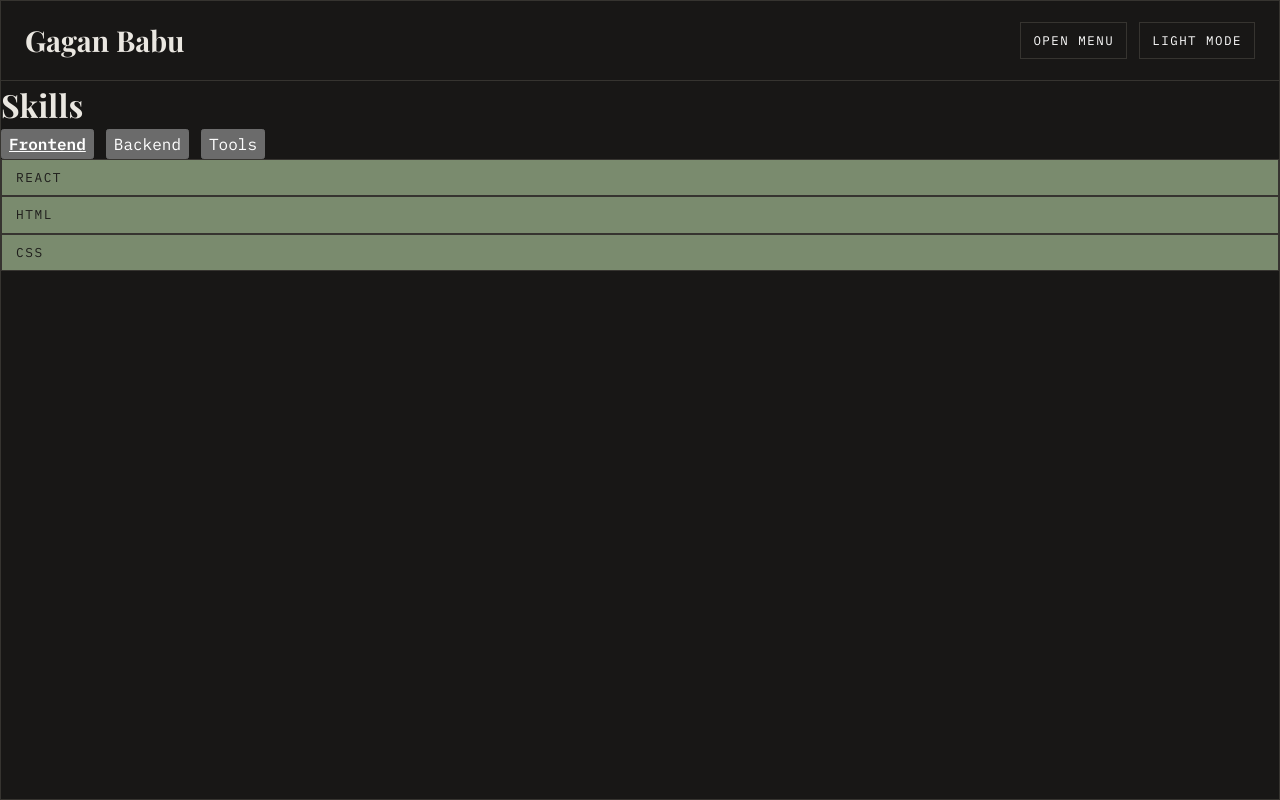
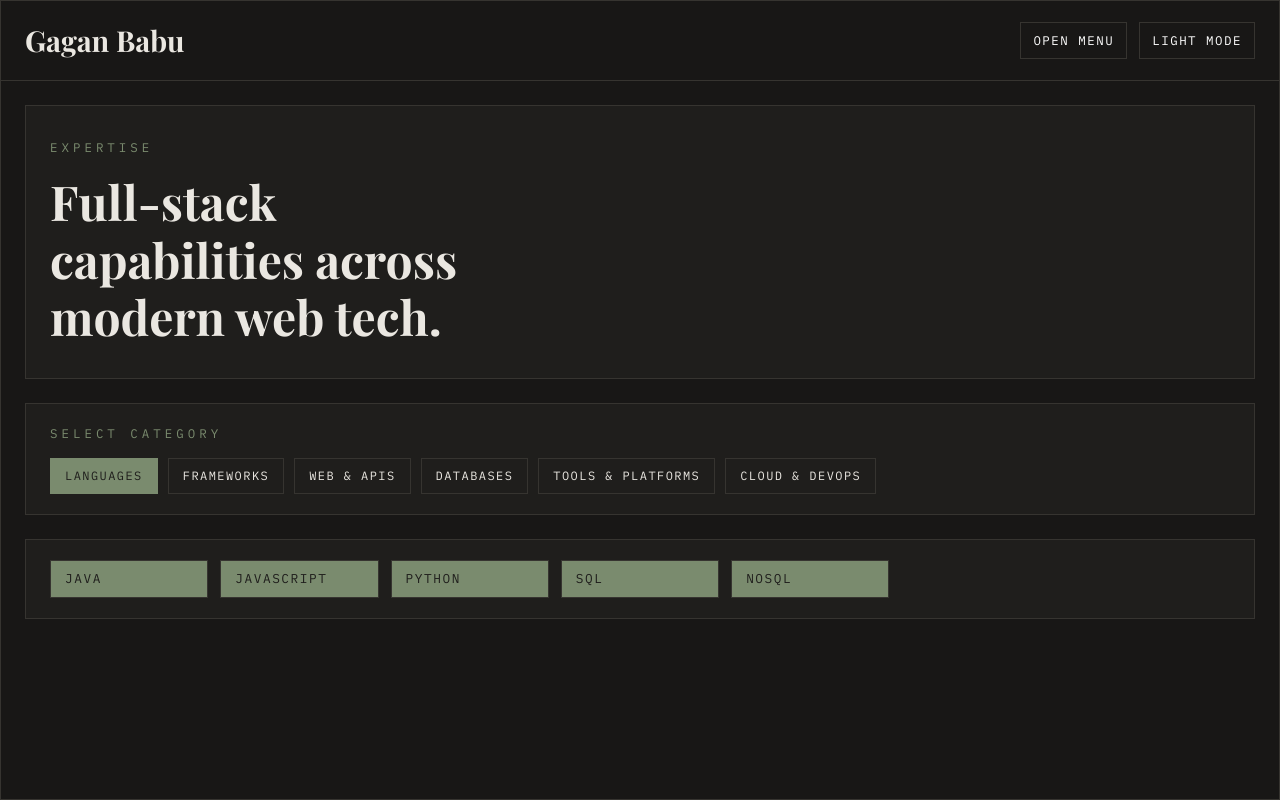
Before and after one commit to GaganBabu1/my-portfolio, a React (Vite) app: page /skills in a window 1280 px wide. Built offline with nearby package versions, Linux system fonts and the light colour scheme.

Commit message:
skills page styling

```diff
--- a/src/components/SkillBadge.module.css
+++ b/src/components/SkillBadge.module.css
@@ -7,5 +7,6 @@
   text-transform: uppercase;
   letter-spacing: 0.12em;
   background: var(--accent);
-  color: var(--panel)
+  color: var(--panel);
+
 }
--- a/src/pages/Skills.jsx
+++ b/src/pages/Skills.jsx
@@ -1,57 +1,85 @@
 import { useEffect, useState } from "react";
 import SkillBadge from "../components/SkillBadge";
+import styles from "./Skills.module.css";
 
 const skillCategories = [
     {
-        id:1,
-        category:"Frontend",
-        skills:["React", "HTML", "CSS"]
+        id: 1,
+        category: "Languages",
+        skills: ["Java", "Javascript", "Python", "SQL", "NoSQL"]
     },
-
     {
-        id:2,
-        category:"Backend",
-        skills:["Java", "Spring Boot", "MySQL"]
+        id: 2,
+        category: "Frameworks",
+        skills: ["React", "Spring Boot", "Hibernate/JPA", "Node.js"]
     },
-
     {
-        id:3,
-        category:"Tools",
-        skills:["Git", "Docker", "AWS"]
+        id: 3,
+        category: "Web & APIs",
+        skills: ["Rest APIs", "HTML", "CSS"]
+    },
+    {
+        id: 4,
+        category: "Databases",
+        skills: ["MySQL", "MongoDB"]
+    },
+    {
+        id: 5,
+        category: "Tools & Platforms",
+        skills: ["Git", "GitHub", "Ci/CD", "Postman", "Maven"]
+    },
+    {
+        id: 6,
+        category: "Cloud & Devops",
+        skills: ["Docker", "AWS", "Vercel"]
     }
 ];
-function Skills()
-{
-    const [selected, setSelected] = useState("Frontend");
-    useEffect(()=>{
+
+function Skills() {
+    const [selected, setSelected] = useState(skillCategories[0].category);
+
+    useEffect(() => {
         document.title = "Skills | Gagan Babu Portfolio";
     }, []);
 
     const activeCategory = skillCategories.find(
-        (cat) => cat.category === selected);
+        (cat) => cat.category === selected
+    );
 
-    return(
-        <div>
-            <h1>Skills</h1>
-            <div>
+    return (
+        <div className={styles.container}>
+            {/* Hero Section */}
+            <section className={styles.heroCard}>
+                <p className={styles.eyebrow}>Expertise</p>
+                <h1 className={styles.title}>Full-stack capabilities across modern web tech.</h1>
+                {/*<p className={styles.description}>
+                    Proficient in Java, Spring Boot, React, Node.js, and cloud technologies. I build scalable backends, responsive frontends, and deploy production-ready applications.
+                </p>*/}
+            </section>
+
+            {/* Categories Section */}
+            <section className={styles.categoriesSection}>
+                <p className={styles.categoriesLabel}>Select Category</p>
+                <div className={styles.categoryTabs}>
                     {skillCategories.map((cat) => (
                         <button
                             key={cat.id}
+                            className={`${styles.categoryButton} ${selected === cat.category ? styles.active : ""}`}
                             onClick={() => setSelected(cat.category)}
-                    style={{
-                    fontWeight: selected === cat.category ? "bold" : "normal",
-                    textDecoration: selected === cat.category ? "underline" : "none",
-                    marginRight: "12px"
-                    }}
                         >
                             {cat.category}
                         </button>
                     ))}
                 </div>
-            <div className="skills-container">
-                {activeCategory.skills.map((skill) => (
+            </section>
+
+            {/* Skills Display */}
+            <div className={styles.skillsGridWrapper}>
+                <div className={styles.skillsGrid}>
+                    {activeCategory && activeCategory.skills.map((skill) => (
                         <SkillBadge key={skill} skill={skill} />
                     ))}
+                </div>
             </div>
         </div>
     );
--- /dev/null
+++ b/src/pages/Skills.module.css
@@ -0,0 +1,155 @@
+.container {
+  display: grid;
+  gap: 24px;
+  padding: 24px;
+}
+
+.heroCard {
+  border: 1px solid var(--border);
+  background: var(--panel);
+  padding: 32px 24px;
+  display: flex;
+  flex-direction: column;
+  gap: 16px;
+}
+
+.eyebrow,
+.kicker {
+  font-family: var(--mono);
+  font-size: 0.78rem;
+  letter-spacing: 0.32em;
+  text-transform: uppercase;
+  color: var(--accent);
+  margin: 0;
+}
+
+.title {
+  font-family: var(--display);
+  font-size: clamp(2rem, 4vw, 3rem);
+  line-height: 1.2;
+  margin: 0;
+  max-width: 15ch;
+}
+
+.description {
+  font-size: 1rem;
+  line-height: 1.7;
+  color: var(--ink);
+  margin: 0;
+  max-width: 60ch;
+}
+
+.categoriesSection {
+  border: 1px solid var(--border);
+  background: var(--panel);
+  padding: 20px 24px;
+  display: flex;
+  flex-direction: column;
+  gap: 16px;
+}
+
+.categoriesLabel {
+  font-family: var(--mono);
+  font-size: 0.78rem;
+  letter-spacing: 0.32em;
+  text-transform: uppercase;
+  color: var(--accent);
+  margin: 0;
+}
+
+.categoryTabs {
+  display: flex;
+  flex-wrap: wrap;
+  gap: 10px;
+}
+
+.categoryButton {
+  display: inline-flex;
+  align-items: center;
+  justify-content: center;
+  min-height: 36px;
+  padding: 0 14px;
+  border: 1px solid var(--border);
+  background: var(--panel);
+  color: var(--ink);
+  font-family: var(--mono);
+  font-size: 0.75rem;
+  text-transform: uppercase;
+  letter-spacing: 0.12em;
+  cursor: pointer;
+  transition: all 0.2s ease;
+}
+
+.categoryButton:hover {
+  background: var(--cream);
+  transform: translateY(-2px);
+}
+
+.categoryButton.active {
+  background: var(--accent);
+  color: var(--panel);
+  border-color: var(--accent);
+}
+
+.skillsGrid {
+  display: grid;
+  grid-template-columns: repeat(auto-fill, minmax(150px, 1fr));
+  gap: 12px;
+  padding: 20px 24px;
+  border: 1px solid var(--border);
+  background: var(--panel);
+
+}
+
+.skillsGridLabel {
+  position: absolute;
+  top: -24px;
+  left: 24px;
+  font-family: var(--mono);
+  font-size: 0.78rem;
+  letter-spacing: 0.32em;
+  text-transform: uppercase;
+  color: var(--accent);
+
+}
+
+.skillsGridWrapper {
+  position: relative;
+}
+
+/* Responsive design */
+@media (max-width: 768px) {
+  .container {
+    padding: 16px;
+    gap: 16px;
+  }
+
+  .heroCard {
+    padding: 20px 16px;
+  }
+
+  .categoriesSection,
+  .skillsGridWrapper {
+    padding: 16px;
+  }
+
+  .title {
+    font-size: clamp(1.5rem, 3vw, 2.5rem);
+  }
+
+  .skillsGrid {
+    grid-template-columns: repeat(auto-fill, minmax(100px, 1fr));
+    gap: 10px;
+    padding: 16px;
+  }
+
+  .categoryTabs {
+    gap: 8px;
+  }
+
+  .categoryButton {
+    min-height: 32px;
+    padding: 0 12px;
+    font-size: 0.7rem;
+  }
+}
```
Lines whose indentation alone changed are shown as unchanged.
